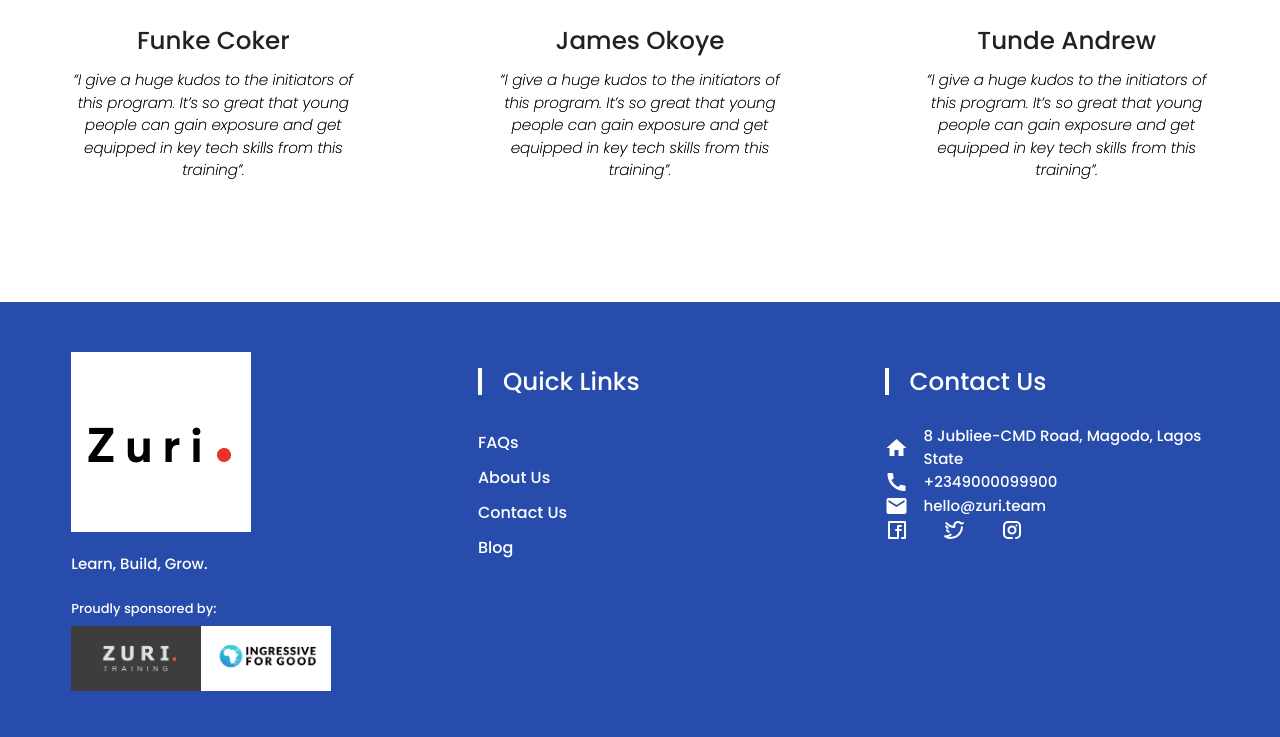
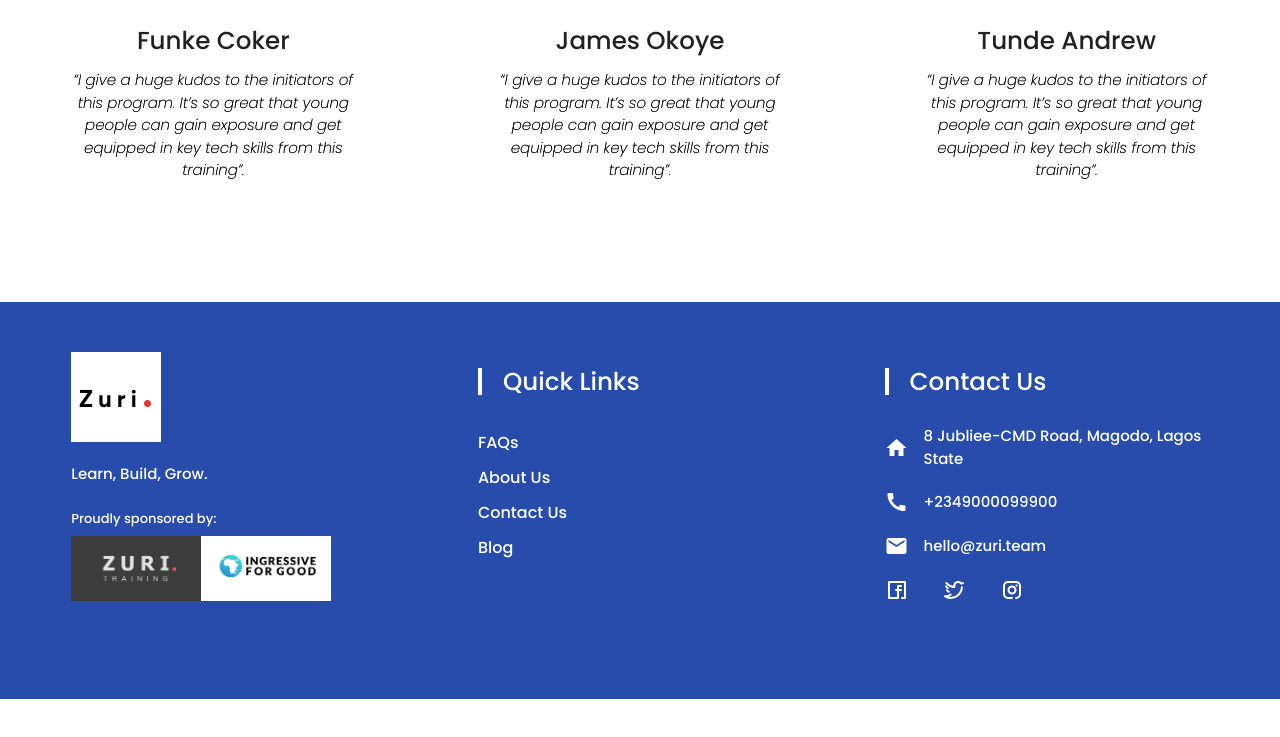
Before and after one commit to okerekechinweotito/TEAM-THOR--LANDING-PAGE, a plain HTML site: page index.html in a window 1280 px wide. Shown: the part 1561-2298 px from the top of the page. After the commit the page ends 2260 px from the top, so only its background shows below. Drawn offline with Linux system fonts and the light colour scheme.

Commit message:
final change

```diff
--- a/css/app.css
+++ b/css/app.css
@@ -489,7 +489,7 @@ nav {
   }
 
   .sticky .nav li {
-    padding: 10px 4px;
+    padding: 0;
     color: #bbb;
     border: none !important;
   }
@@ -548,3 +548,7 @@ nav {
 .footer__content .social__icons svg {
   margin-right: 30px;
 }
+
+.mb-2 {
+  margin-bottom: 20px;
+}
--- a/index.html
+++ b/index.html
@@ -199,7 +199,7 @@
      <div class="footer row">
     <div class="col l4 s12">
       <div class="footer__content">
-        <img src="img/zuri.png" alt="Zuri Logo">
+        <img style="width: 90px;" src="img/zuri.png" alt="Zuri Logo">
         <p>Learn, Build, Grow.</p>
 
         <small>Proudly sponsored by:</small>
```
